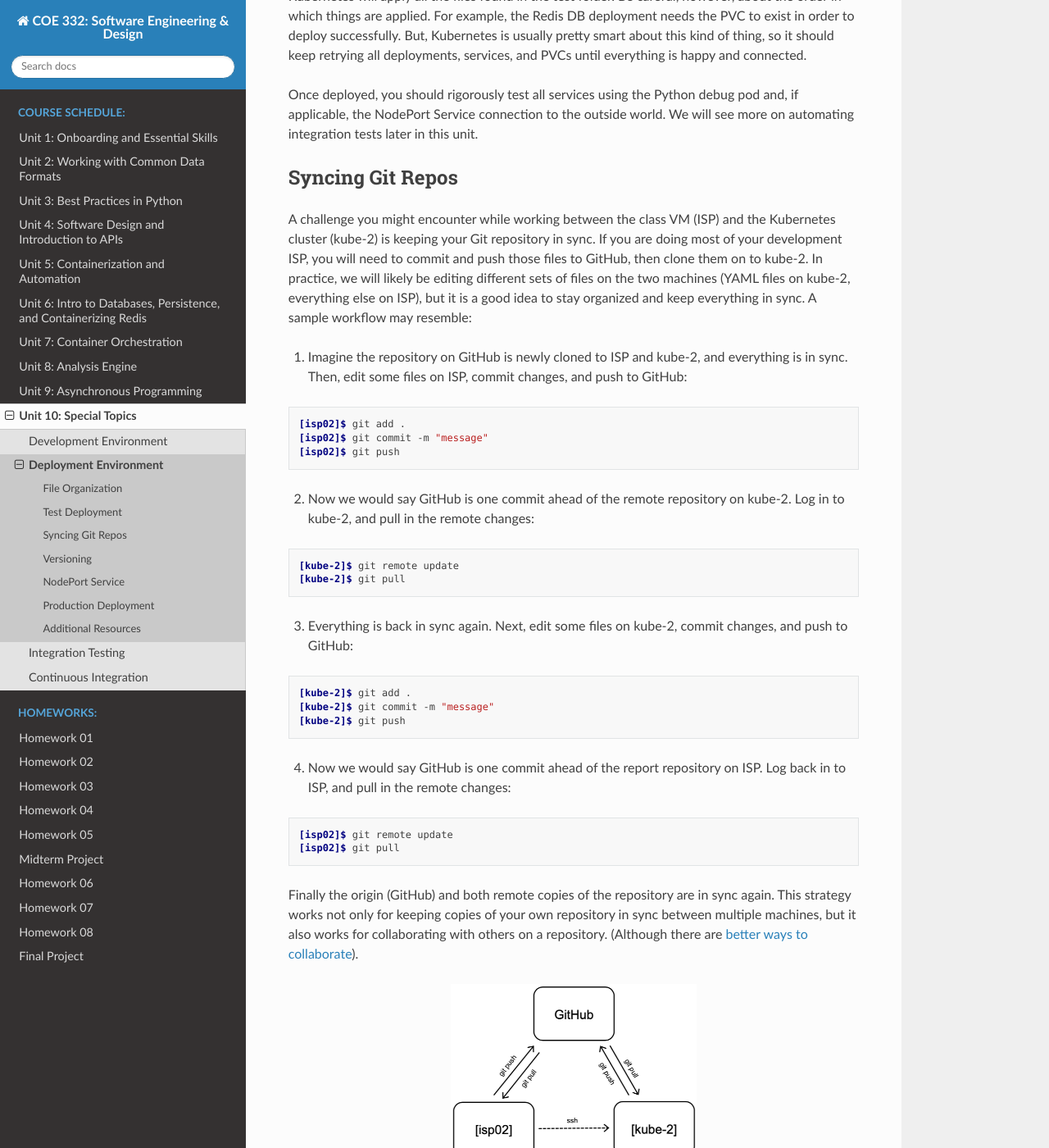
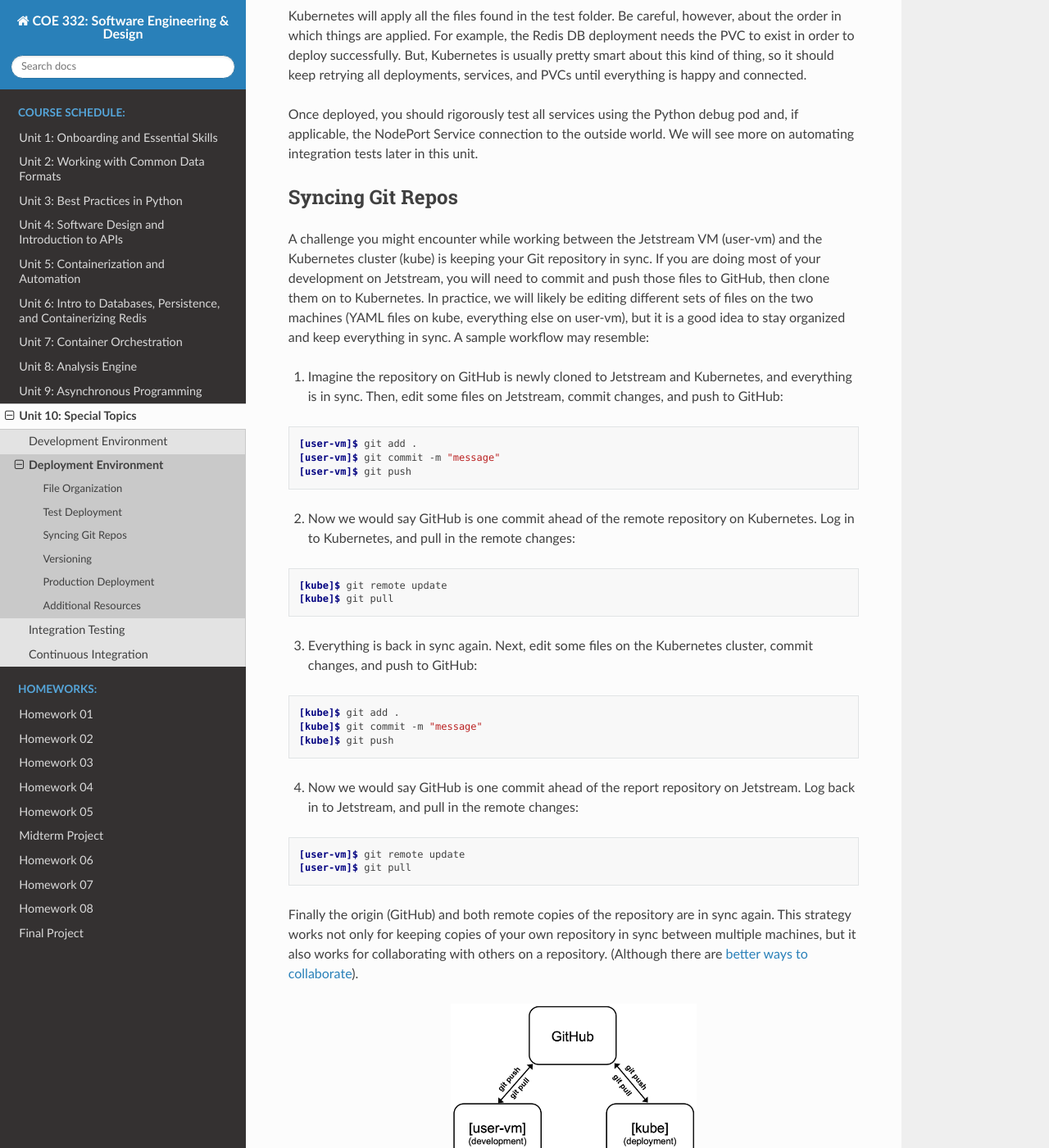
Before and after one commit to TACC/coe-332-sp23, a Sphinx documentation site: the page built from docs/unit10/deployment.rst, in a window 1280 px wide and 1400 px high, scrolled down 1890 px. Shown: the whole window at 82% size. Built offline with Sphinx 7.4.7 and the Read the Docs theme 2.0.0, drawn with Linux system fonts in a browser that asks for light colours; some of the changed text lies outside the part shown.

Commit message:
edits to unit 10

```diff
--- a/docs/unit10/deployment.rst
+++ b/docs/unit10/deployment.rst
@@ -28,31 +28,31 @@ something similar to the following:
 
     my-api/
     ├── data
-    │   └── dump.rdb
+    │   └── dump.rdb
     ├── docker
-    │   ├── Dockerfile.api
-    │   └── Dockerfile.wrk
+    │   ├── Dockerfile.api
+    │   └── Dockerfile.wrk
     ├── kubernetes
-    │   ├── prod
-    │   │   ├── api-deployment.yml
-    │   │   ├── api-service.yml
-    │   │   ├── db-deployment.yml
-    │   │   ├── db-pvc.yml
-    │   │   ├── db-service.yml
-    │   │   └── wrk-deployment.yml
-    │   └── test
-    │       ├── api-deployment.yml
-    │       ├── api-service.yml
-    │       ├── db-deployment.yml
-    │       ├── db-pvc.yml
-    │       ├── db-service.yml
-    │       └── wrk-deployment.yml
+    │   ├── prod
+    │   │   ├── api-deployment.yml
+    │   │   ├── api-service.yml
+    │   │   ├── db-deployment.yml
+    │   │   ├── db-pvc.yml
+    │   │   ├── db-service.yml
+    │   │   └── wrk-deployment.yml
+    │   └── test
+    │       ├── api-deployment.yml
+    │       ├── api-service.yml
+    │       ├── db-deployment.yml
+    │       ├── db-pvc.yml
+    │       ├── db-service.yml
+    │       └── wrk-deployment.yml
     ├── Makefile
     ├── README.md
     └── src
-        ├── api.py
+        ├── api.py
         ├── jobs.py
-        └── worker.py
+        └── worker.py
 
 
 
@@ -79,7 +79,7 @@ into production.
 
 Generally the process to get code into testing follows these steps:
 
-1. Develop / test code in the development environment (ISP) as described in the
+1. Develop / test code in the development environment (Jetstream) as described in the
    previous module
 2. Push code to GitHub and tag it with an appropriate version number (avoid
    using "latest" - see Versioning section below)
@@ -95,7 +95,7 @@ like the following:
 
 .. code-block:: console
 
-   [kube-2]$ kubectl apply -f kubernetes/test/
+   [kube]$ kubectl apply -f kubernetes/test/
 
 Kubernetes will apply all the files found in the test folder. Be careful, however,
 about the order in which things are applied. For example, the Redis DB deployment
@@ -112,52 +112,52 @@ see more on automating integration tests later in this unit.
 Syncing Git Repos
 -----------------
 
-A challenge you might encounter while working between the class VM (ISP) and the
-Kubernetes cluster (kube-2) is keeping your Git repository in sync. If you are
-doing most of your development ISP, you will need to commit and push those files
-to GitHub, then clone them on to kube-2. In practice, we will likely be editing
-different sets of files on the two machines (YAML files on kube-2, everything else
-on ISP), but it is a good idea to stay organized and keep everything in sync. A
+A challenge you might encounter while working between the Jetstream VM (user-vm) and the
+Kubernetes cluster (kube) is keeping your Git repository in sync. If you are
+doing most of your development on Jetstream, you will need to commit and push those files
+to GitHub, then clone them on to Kubernetes. In practice, we will likely be editing
+different sets of files on the two machines (YAML files on kube, everything else
+on user-vm), but it is a good idea to stay organized and keep everything in sync. A
 sample workflow may resemble:
 
 
-1) Imagine the repository on GitHub is newly cloned to ISP and kube-2, and
-   everything is in sync. Then, edit some files on ISP, commit changes, and push
+1) Imagine the repository on GitHub is newly cloned to Jetstream and Kubernetes, and
+   everything is in sync. Then, edit some files on Jetstream, commit changes, and push
    to GitHub:
 
 .. code-block:: console
 
-   [isp02]$ git add .
-   [isp02]$ git commit -m "message"
-   [isp02]$ git push
+   [user-vm]$ git add .
+   [user-vm]$ git commit -m "message"
+   [user-vm]$ git push
 
 
-2) Now we would say GitHub is one commit ahead of the remote repository on kube-2.
-   Log in to kube-2, and pull in the remote changes:
+2) Now we would say GitHub is one commit ahead of the remote repository on Kubernetes.
+   Log in to Kubernetes, and pull in the remote changes:
 
 .. code-block:: console
 
-   [kube-2]$ git remote update
-   [kube-2]$ git pull
+   [kube]$ git remote update
+   [kube]$ git pull
 
 
-3) Everything is back in sync again. Next, edit some files on kube-2, commit
+3) Everything is back in sync again. Next, edit some files on the Kubernetes cluster, commit
    changes, and push to GitHub:
 
 .. code-block:: console
 
-   [kube-2]$ git add .
-   [kube-2]$ git commit -m "message"
-   [kube-2]$ git push
+   [kube]$ git add .
+   [kube]$ git commit -m "message"
+   [kube]$ git push
 
 
-4) Now we would say GitHub is one commit ahead of the report repository on ISP.
-   Log back in to ISP, and pull in the remote changes:
+4) Now we would say GitHub is one commit ahead of the report repository on Jetstream.
+   Log back in to Jetstream, and pull in the remote changes:
 
 .. code-block:: console
 
-   [isp02]$ git remote update
-   [isp02]$ git pull
+   [user-vm]$ git remote update
+   [user-vm]$ git pull
 
 
 Finally the origin (GitHub) and both remote copies of the repository are in sync
@@ -194,8 +194,8 @@ doing:
 
 .. code-block:: console
 
-   [isp02]$ git tag -a 0.1.0 -m "first release"
-   [isp02]$ git push origin 0.1.0
+   [user-vm]$ git tag -a 0.1.0 -m "first release"
+   [user-vm]$ git push origin 0.1.0
 
 
 .. tip::
@@ -203,61 +203,6 @@ doing:
    Do you have a new software system that just kind of works and has a little bit
    of functionality, but you don't know what version tag to assign it? A good
    place to start is version 0.1.0.
-
-
-NodePort Service
-----------------
-
-So far we have only been able to interact with our deployed APIs via another
-pod that is running on the Kubernetes cluster. We can also reach our deployed
-APIs from the outside world (public URLs) using a NodePort Service.
-
-In Kubernetes, a range of ports, called NodePorts, are open on every node of the
-cluster. We have assigned two unique ports to each student (for test and prod), and
-proxied those ports to two public URLs, exposing your test and prod APIs to the
-outside world.
-
-On the Kubernetes cluster, we created a file called ``portinfo`` in each student's
-home directories. Cat the file to see the contents (every student's file is slightly
-different):
-
-.. code-block:: console
-
-   [kube-2]$ cat ~/portinfo
-   docker port: 5042
-   kube port 1: 30042
-   kube port 2: 30142
-   public url 1: "https://isp-proxy.tacc.utexas.edu/USERNAME-1/"
-   public url 2: "https://isp-proxy.tacc.utexas.edu/USERNAME-2/"
-
-The important info from the example above is that using NodePort ``30042`` will expose
-an interface to the API at public URL ``https://isp-proxy.tacc.utexas.edu/USERNAME-1/``,
-and using NodePort ``30142`` will expose an interface to the API at public URL
-``https://isp-proxy.tacc.utexas.edu/USERNAME-2/``. In practice, one of these ports
-should be attached to your test deployment, and the other should be attached to your
-production deployment.
-
-An example NodePort service YAML file may include (be sure to use an app selector that
-matches the correct deployment):
-
-.. code-block:: yaml
-
-   ---
-   apiVersion: v1
-   kind: Service
-   metadata:
-     name: hello-service
-   spec:
-     type: NodePort
-     selector:
-       app: hello-app
-     ports:
-     - name: hello-app
-       port: 5000
-       targetPort: 5000
-       nodePort: 30042
-
-
 
 
 Production Deployment
```
Also changed, not shown: docs/unit10/continuous_integration.rst (+9 -9 lines), docs/unit10/development.rst (+26 -12 lines), docs/unit10/integration_testing.rst (+7 -7 lines), docs/unit10/images/git_sync.png.
